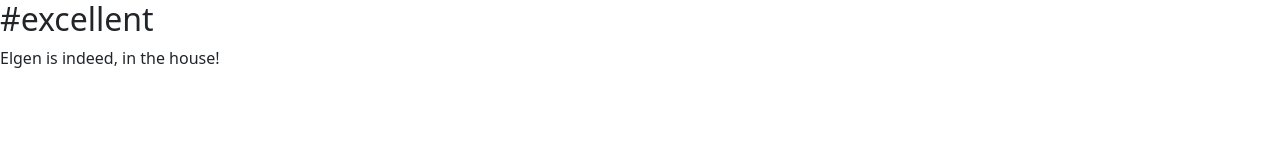
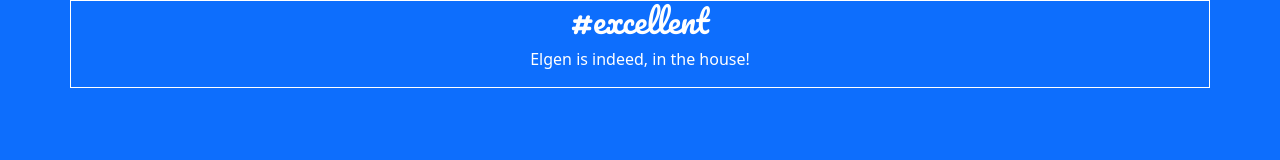
Before and after one commit to natafaye/onpa-su24-playground, a website: page elgen.html in a window 1280 px wide. Drawn offline with nearby package versions, Linux system fonts and the light colour scheme; a web font is replaced by a local one.

Commit message:
random bootstrap

```diff
--- a/elgen.html
+++ b/elgen.html
@@ -9,12 +9,29 @@
       integrity="sha384-EVSTQN3/azprG1Anm3QDgpJLIm9Nao0Yz1ztcQTwFspd3yD65VohhpuuCOmLASjC"
       crossorigin="anonymous"
     />
+    <link rel="preconnect" href="https://fonts.googleapis.com" />
+    <link rel="preconnect" href="https://fonts.gstatic.com" crossorigin />
+    <link
+      href="https://fonts.googleapis.com/css2?family=Bungee+Spice&family=Pacifico&family=Permanent+Marker&family=Rubik+Scribble&display=swap"
+      rel="stylesheet"
+    />
+    <style>
+      .pacifico-regular {
+        font-family: "Pacifico", cursive;
+        font-weight: 400;
+        font-style: normal;
+      }
+    </style>
     <title>Elgen's Page</title>
   </head>
-  <body>
-    <div>
-      <h2>#excellent</h2>
-      <p>Elgen is indeed, in the house!</p>
+  <body class="bg-primary text-white">
+    <div class="container">
+      <div class="row justify-content-center">
+        <div class="col text-center border border-white">
+          <h2 class="pacifico-regular">#excellent</h2>
+          <p>Elgen is indeed, in the house!</p>
+        </div>
+      </div>
     </div>
     <script
       src="https://cdn.jsdelivr.net/npm/bootstrap@5.0.2/dist/js/bootstrap.bundle.min.js"
```
